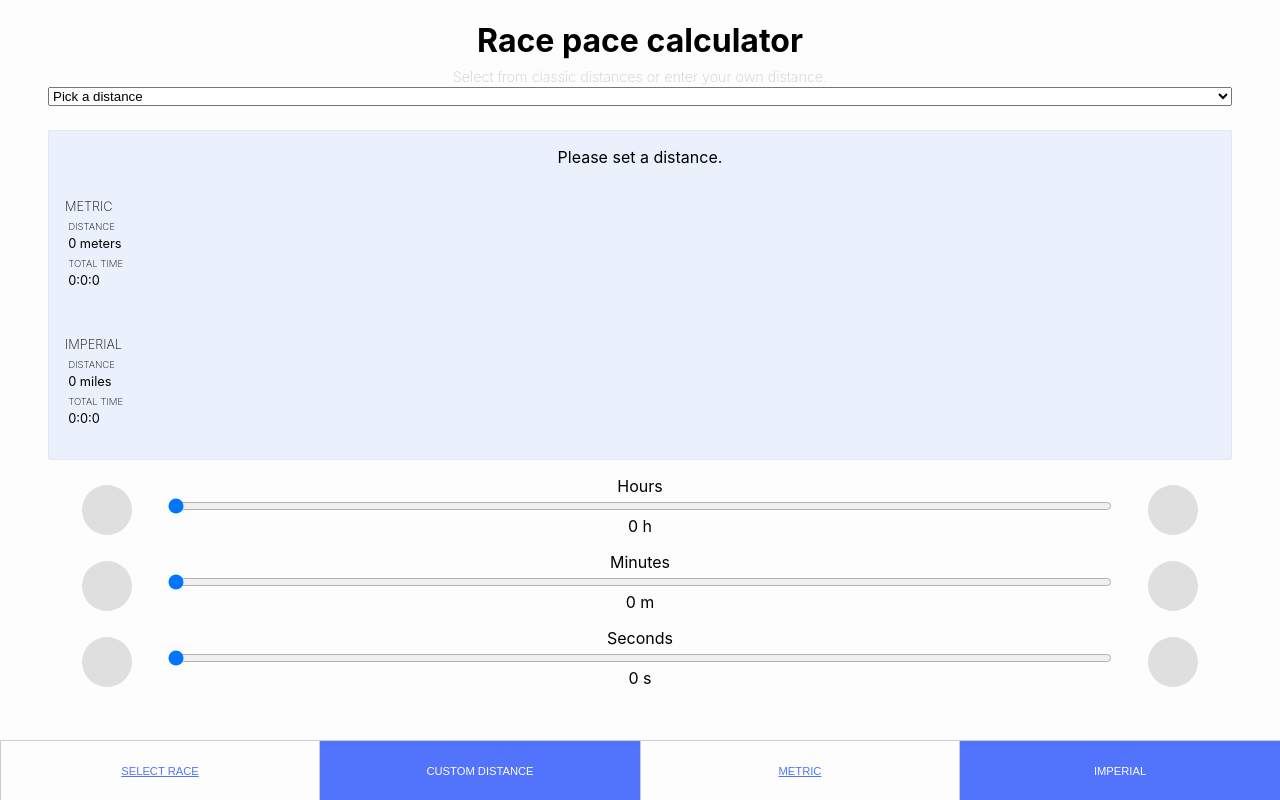
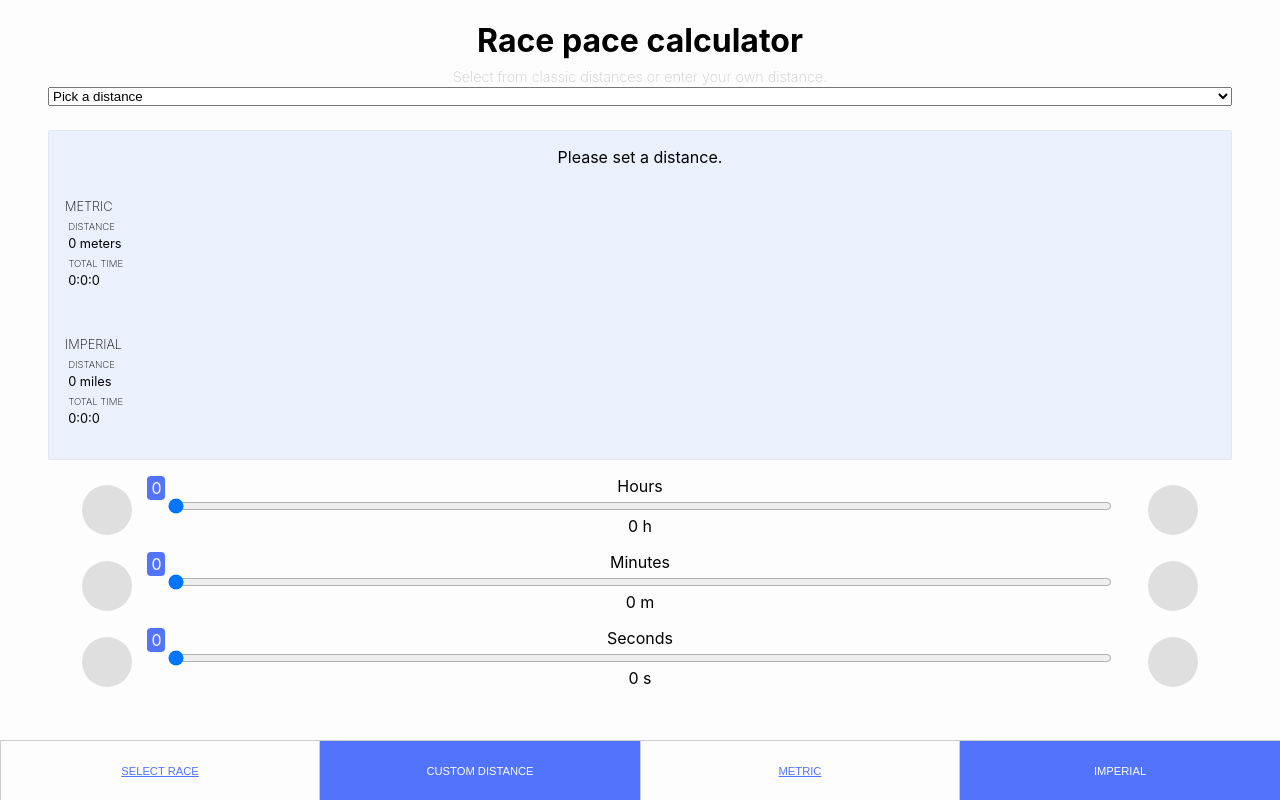
Before and after one commit to pedric/race-pace-calculator, a Next.js app: page / in a window 1280 px wide. Built offline with nearby package versions, Linux system fonts and the light colour scheme; some icons are missing.

Commit message:
add bubble

```diff
--- a/components/TimeRange.tsx
+++ b/components/TimeRange.tsx
@@ -21,9 +21,19 @@ const TimeRange = ({
 	value,
 }: TimeRangeProps) => {
 	const id = useId();
+	const [position, setPosition] = useState<number>(0);
+
+	const handleBubble = (range: any) => {
+		const newValue = Math.floor(
+			Number(((range.value - range.min) * 100) / (range.max - range.min)),
+		);
+
+		setPosition(newValue);
+	};
 	return (
 		<InputWrapper>
 			<Label htmlFor={id}>{label}</Label>
+			<Bubble position={position}>{value}</Bubble>
 			<input
 				name={id}
 				type='range'
@@ -34,6 +44,9 @@ const TimeRange = ({
 				onChange={(e) => {
 					// debounceValueChange(mode, Number(e.target.value));
 					handleChange(mode, Number(e.target.value));
+				}}
+				onInput={(e) => {
+					handleBubble(e.target);
 				}}
 			></input>
 			<Span>{`${defaultValue} ${
@@ -46,6 +59,7 @@ const TimeRange = ({
 const InputWrapper = styled.div`
 	display: flex;
 	flex-direction: column;
+	position: relative;
 
 	// input[type='range'] {
 	// 	appearance: none;
@@ -85,4 +99,18 @@ const Span = styled.label`
 	text-align: center;
 `;
 
+const Bubble = styled.div<any>`
+	background: ${theme.strong};
+	color: ${theme.white};
+	display: inline-block;
+	width: fit-content;
+	padding: 2px 4px;
+	position: absolute;
+	top: 0;
+	left: ${({ position }) => `${position}%`};
+	transform: translateX(-105%);
+	border-radius: 4px;
+	overflow: hidden;
+`;
+
 export default TimeRange;
```
